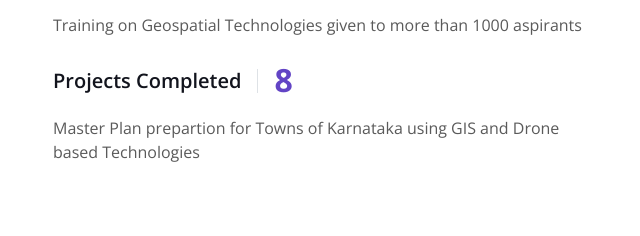
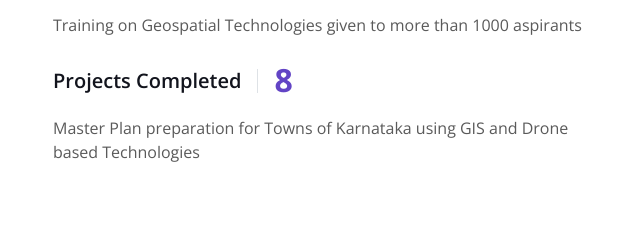
Before and after one commit to drvinaymanohar/portfolio, a plain HTML site: page index.html in a window 1280 px wide. Shown: the part 1024-1260 px from the top of the page, 611-1251 px from the left. Drawn offline with nearby package versions, Linux system fonts and the light colour scheme.

Commit message:
v2
correction added

```diff
--- a/index.html
+++ b/index.html
@@ -126,7 +126,7 @@
                         <h5 class="border-end pe-3 me-3 mb-0">Projects Completed</h5>
                         <h2 class="text-primary fw-bold mb-0" data-toggle="counter-up">8</h2>
                     </div>
-                    <p class="mb-0">Master Plan prepartion for Towns of Karnataka using GIS and Drone based Technologies</p>
+                    <p class="mb-0">Master Plan preparation for Towns of Karnataka using GIS and Drone based Technologies</p>
                 </div>
             </div>
         </div>
```
